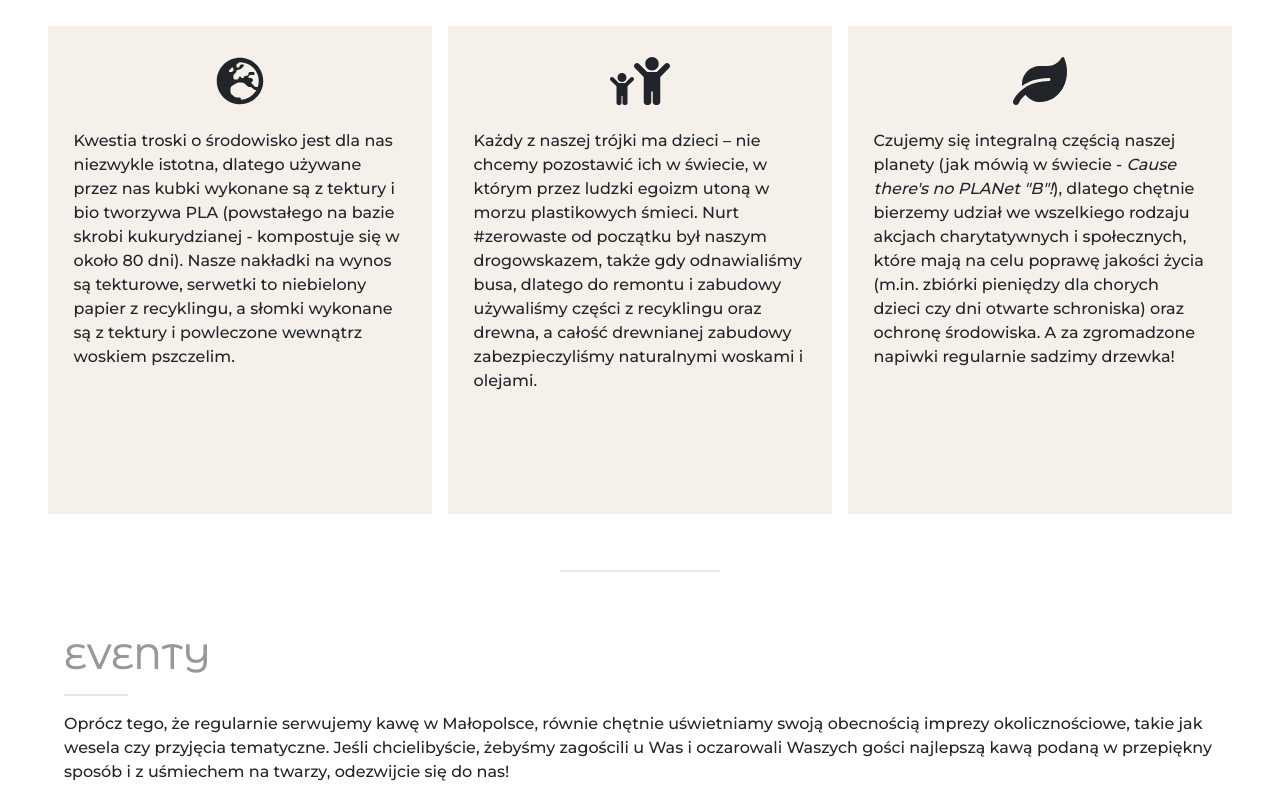
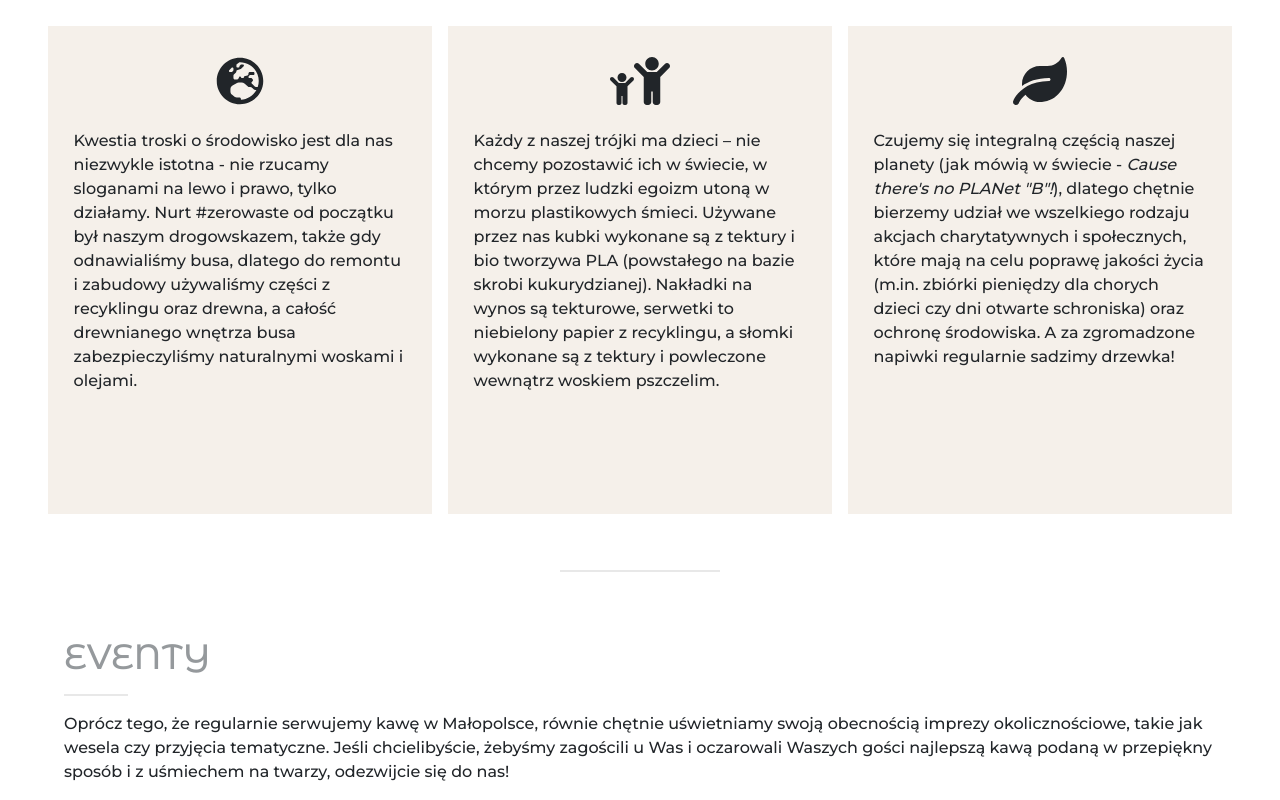
Before and after one commit to kamawietrzyk/hasztagkawa, a React (Create React App) app: page / in a window 1280 px wide. Shown: the part 3820-4620 px from the top of the page. Built offline with nearby package versions, Linux system fonts and the light colour scheme.

Commit message:
Text corrections

```diff
--- a/src/components/Eco/index.js
+++ b/src/components/Eco/index.js
@@ -13,14 +13,14 @@ const Eco = () => (
                     <span className="icon">
                         <FontAwesomeIcon icon={faGlobeEurope} size="3x" />
                     </span>
-                    <p>Kwestia troski o środowisko jest dla nas niezwykle istotna, dlatego używane przez nas kubki wykonane są z tektury i bio tworzywa PLA (powstałego na bazie skrobi kukurydzianej - kompostuje się w około 80 dni). Nasze nakładki na wynos są tekturowe, serwetki to niebielony papier z recyklingu, a słomki wykonane są z tektury i powleczone wewnątrz woskiem pszczelim.</p>
+                    <p>Kwestia troski o środowisko jest dla nas niezwykle istotna - nie rzucamy sloganami na lewo i prawo, tylko działamy.  Nurt #zerowaste od początku był naszym drogowskazem, także gdy odnawialiśmy busa, dlatego do remontu i zabudowy używaliśmy części z recyklingu oraz drewna, a całość drewnianego wnętrza busa zabezpieczyliśmy naturalnymi woskami i olejami.</p>
                 </div>
                 <div className="box-two">
                     <span className="icon">
                         <FontAwesomeIcon icon={faChild} size="2x" />
                         <FontAwesomeIcon icon={faChild} size="3x" />
                     </span>
-                    <p>Każdy z naszej trójki ma dzieci – nie chcemy pozostawić ich w świecie, w którym przez ludzki egoizm utoną w morzu plastikowych śmieci. Nurt #zerowaste od początku był naszym drogowskazem, także gdy odnawialiśmy busa, dlatego do remontu i zabudowy używaliśmy części z recyklingu oraz drewna, a całość drewnianej zabudowy zabezpieczyliśmy naturalnymi woskami i olejami.</p>
+                    <p>Każdy z naszej trójki ma dzieci – nie chcemy pozostawić ich w świecie, w którym przez ludzki egoizm utoną w morzu plastikowych śmieci. Używane przez nas kubki wykonane są z tektury i bio tworzywa PLA (powstałego na bazie skrobi kukurydzianej). Nakładki na wynos są tekturowe, serwetki to niebielony papier z recyklingu, a słomki wykonane są z tektury i powleczone wewnątrz woskiem pszczelim.</p>
                 </div>
                 <div className="box-three">
                     <span className="icon">
--- a/src/components/Events/index.js
+++ b/src/components/Events/index.js
@@ -8,7 +8,7 @@ const Events = () => (
             <h2 className="hasztag">EVENTY</h2>
             <hr />
             <p>Oprócz tego, że regularnie serwujemy kawę w Małopolsce, równie chętnie uświetniamy swoją obecnością imprezy okolicznościowe, takie jak wesela czy przyjęcia tematyczne. Jeśli chcielibyście, żebyśmy zagościli u Was i oczarowali Waszych gości najlepszą kawą podaną w przepiękny sposób i z uśmiechem na twarzy, odezwijcie się do nas!</p>
-            <p>(Zdjęcia - <a className="custom-link" href="https://bauaban.com/" alt="Marcin Bałaban website" target="_blank" rel="noopener noreferrer">Marcin Bałaban - Bauaban Wedding Stories</a>)</p>
+            <p>Zdjęcia - <a className="custom-link" href="https://bauaban.com/" alt="Marcin Bałaban website" target="_blank" rel="noopener noreferrer">Marcin Bałaban - Bauaban Wedding Stories</a></p>
         </div>
         <CarouselSmall />
     </div>
```
